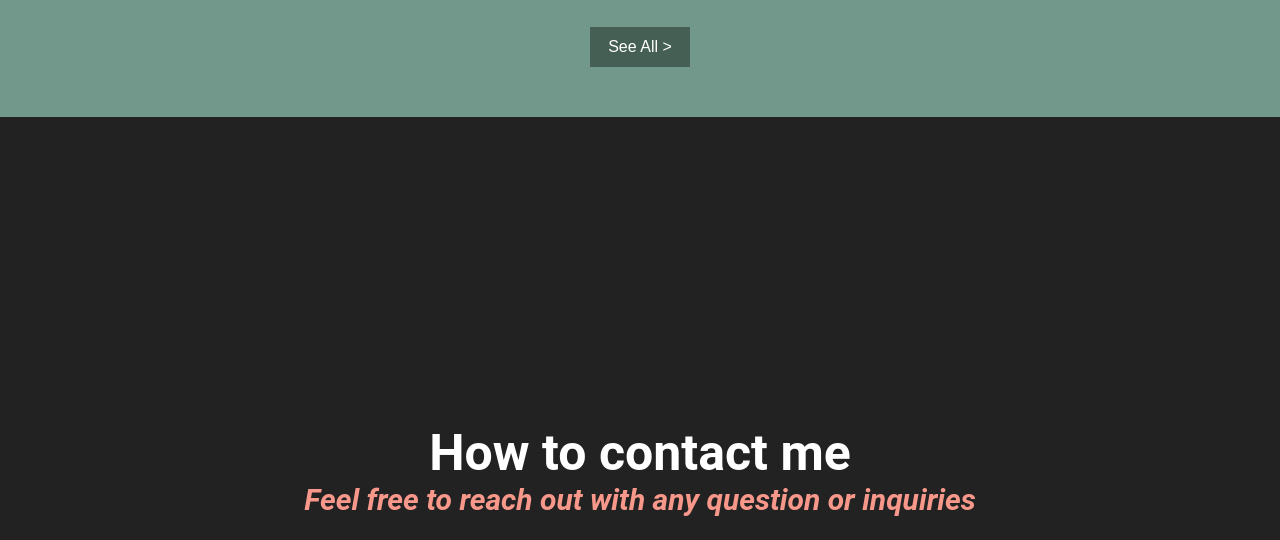
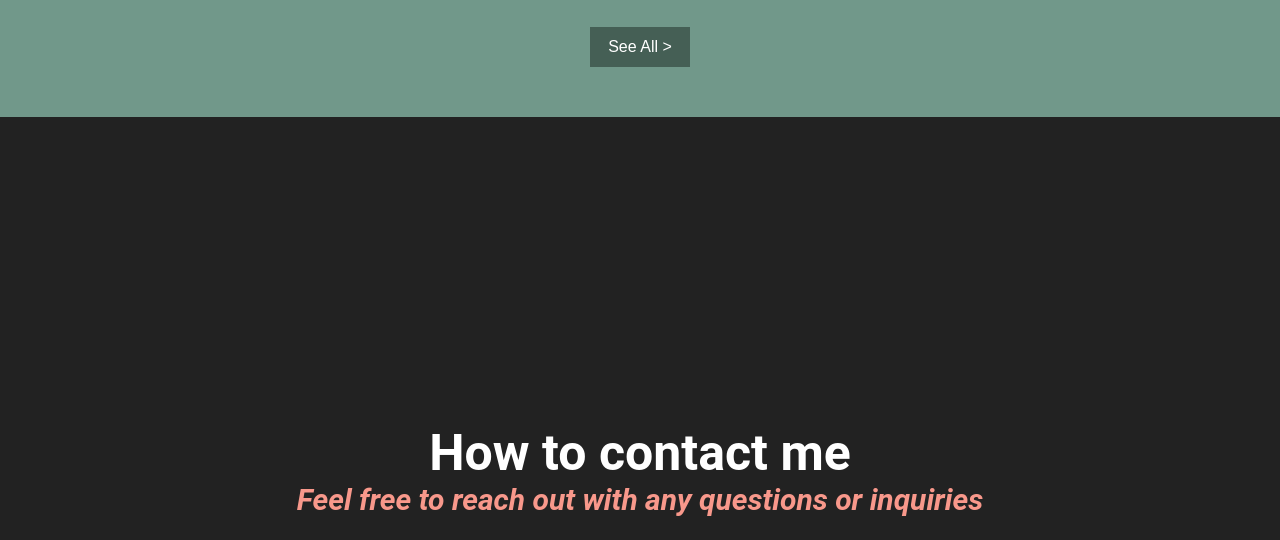
Before and after one commit to Gannan307/Portfolio, a plain HTML site: page index.html in a window 1280 px wide. Shown: the part 1359-1899 px from the top of the page. Drawn offline with Linux system fonts and the light colour scheme.

Commit message:
Typo Fix

```diff
--- a/index.html
+++ b/index.html
@@ -106,7 +106,7 @@
     <div class="contact-container" id="contact">
       <div class="contact">
         <h4>How to contact me</h4>
-        <h2><i>Feel free to reach out with any question or inquiries</i></h2>
+        <h2><i>Feel free to reach out with any questions or inquiries</i></h2>
         <table class="links">
           <tr>
             <td>
```
